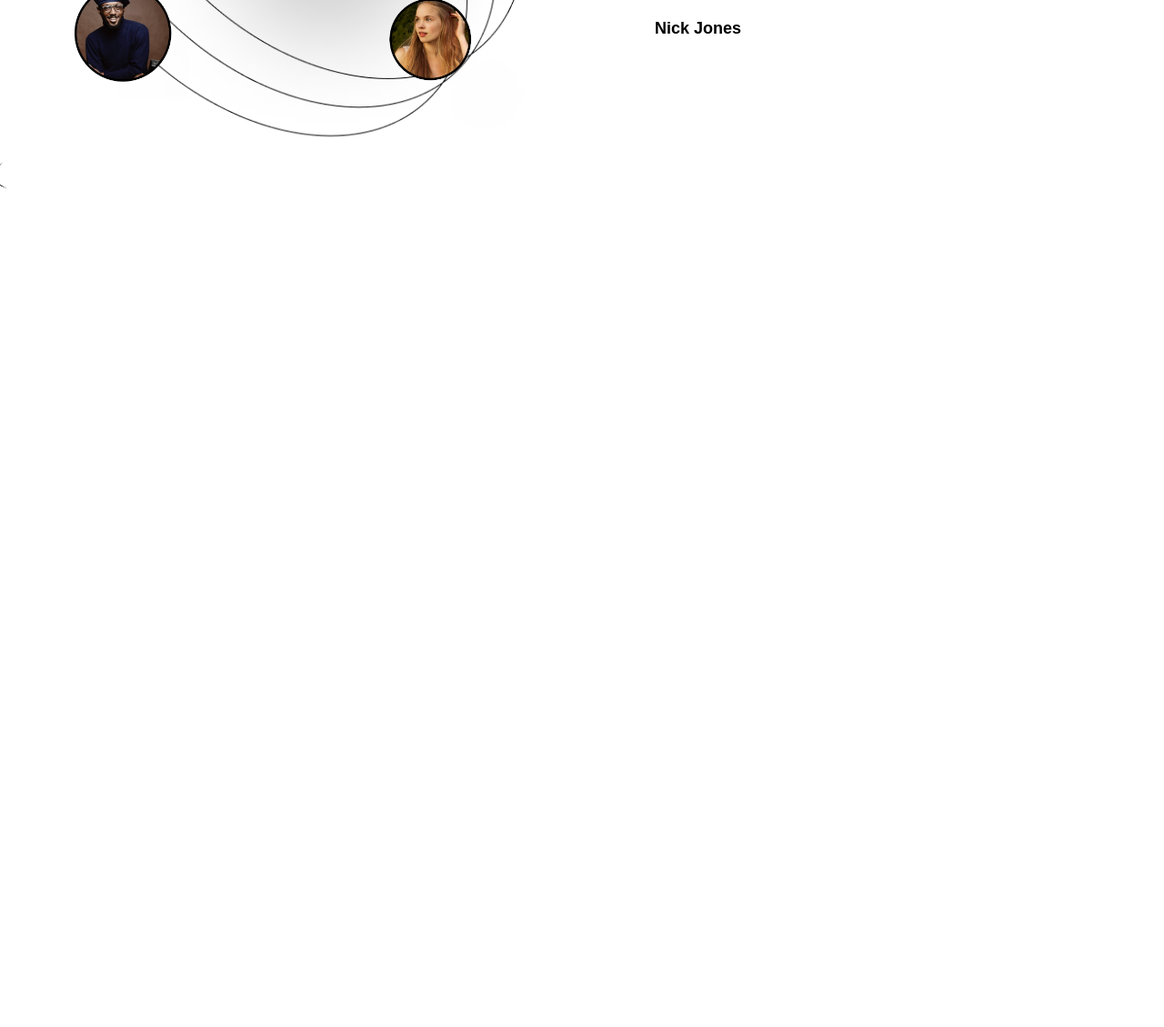
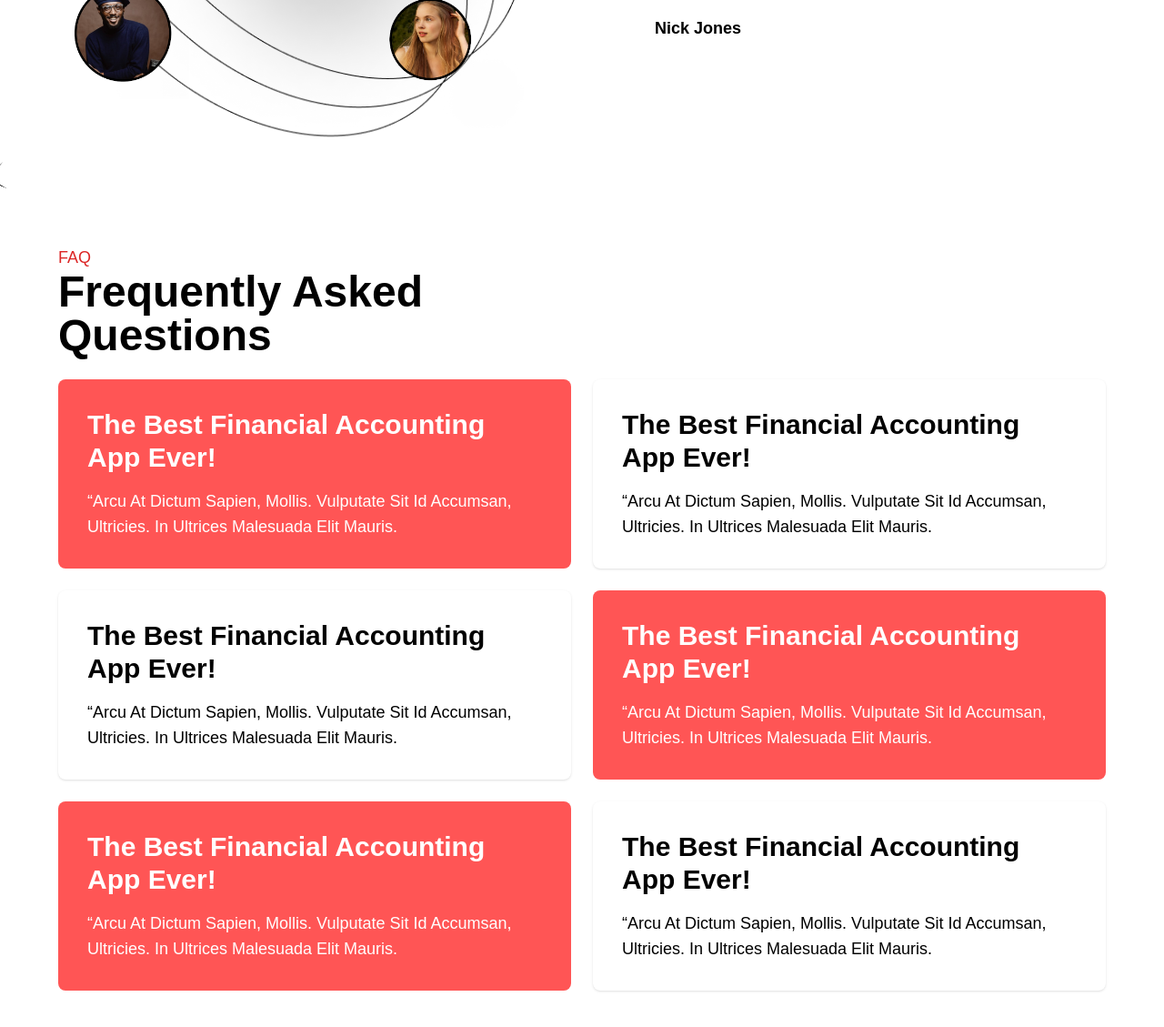
Before and after one commit to subhadip-kundu/Internship-assignment, a website: page index.html in a window 1280 px wide. Shown: the part 3518-4647 px from the top of the page at 91% size. Before the commit the page ends 3759 px from the top, so only its background shows below. Drawn offline with Linux system fonts and the light colour scheme; a web font is replaced by a local one.

Commit message:
FAQ Section done

```diff
--- a/index.html
+++ b/index.html
@@ -220,12 +220,54 @@
                     Aliquam."</p>
                 <div class="flex mt-10 float-left gap-2 items-center justify-center">
                     <img src="./asset/Group 28.png" class="cursor-pointer w-12" alt="user">
-                    <img src="./asset/Group 27.png" class="cursor-pointer w-9 opacity-55 hover:opacity-100 hover:scale-125" alt="user">
-                    <img src="./asset/Group 29.png" class="cursor-pointer w-9 opacity-55 hover:opacity-100 hover:scale-125" alt="user">
-                    <img src="./asset/Group 30.png" class="cursor-pointer w-9 opacity-55 hover:opacity-100 hover:scale-125" alt="user">
-                    <img src="./asset/Group 31.png" class="cursor-pointer w-9 opacity-55 hover:opacity-100 hover:scale-125" alt="user">
+                    <img src="./asset/Group 27.png"
+                        class="cursor-pointer w-9 opacity-55 hover:opacity-100 hover:scale-125" alt="user">
+                    <img src="./asset/Group 29.png"
+                        class="cursor-pointer w-9 opacity-55 hover:opacity-100 hover:scale-125" alt="user">
+                    <img src="./asset/Group 30.png"
+                        class="cursor-pointer w-9 opacity-55 hover:opacity-100 hover:scale-125" alt="user">
+                    <img src="./asset/Group 31.png"
+                        class="cursor-pointer w-9 opacity-55 hover:opacity-100 hover:scale-125" alt="user">
                 </div>
                 <p class="mt-5 font-semibold text-lg">Nick Jones</p>
+            </div>
+        </div>
+    </section>
+
+    <!-- FAQ section -->
+    <section class="faq max-w-6xl my-36 mx-auto">
+        <p class="text-red-600 text-lg font-medium">FAQ</p>
+        <h1 class="text-5xl font-bold mb-6">Frequently Asked <br> Questions</h1>
+        <div class="grid grid-cols-1 md:grid-cols-2 gap-6">
+            <div class="bg-[#ff5555] p-8 rounded-lg">
+                <h2 class="text-3xl font-semibold text-white">The Best Financial Accounting App Ever!</h2>
+                <p class="mt-4 text-lg text-white font-medium">“Arcu At Dictum Sapien, Mollis. Vulputate Sit Id
+                    Accumsan, Ultricies. In Ultrices Malesuada Elit Mauris.</p>
+            </div>
+            <div class="bg-white p-8 rounded-lg shadow">
+                <h2 class="text-3xl font-semibold">The Best Financial Accounting App Ever!</h2>
+                <p class="mt-4 text-lg font-medium">“Arcu At Dictum Sapien, Mollis. Vulputate Sit Id Accumsan,
+                    Ultricies. In Ultrices Malesuada Elit Mauris.</p>
+            </div>
+            <div class="bg-white p-8 rounded-lg shadow">
+                <h2 class="text-3xl font-semibold">The Best Financial Accounting App Ever!</h2>
+                <p class="mt-4 text-lg font-medium">“Arcu At Dictum Sapien, Mollis. Vulputate Sit Id Accumsan,
+                    Ultricies. In Ultrices Malesuada Elit Mauris.</p>
+            </div>
+            <div class="bg-[#ff5555] p-8 rounded-lg">
+                <h2 class="text-3xl font-semibold text-white">The Best Financial Accounting App Ever!</h2>
+                <p class="mt-4 text-lg text-white font-medium">“Arcu At Dictum Sapien, Mollis. Vulputate Sit Id
+                    Accumsan, Ultricies. In Ultrices Malesuada Elit Mauris.</p>
+            </div>
+            <div class="bg-[#ff5555] p-8 rounded-lg">
+                <h2 class="text-3xl font-semibold text-white">The Best Financial Accounting App Ever!</h2>
+                <p class="mt-4 text-lg text-white font-medium">“Arcu At Dictum Sapien, Mollis. Vulputate Sit Id
+                    Accumsan, Ultricies. In Ultrices Malesuada Elit Mauris.</p>
+            </div>
+            <div class="bg-white p-8 rounded-lg shadow">
+                <h2 class="text-3xl font-semibold">The Best Financial Accounting App Ever!</h2>
+                <p class="mt-4 text-lg font-medium">“Arcu At Dictum Sapien, Mollis. Vulputate Sit Id Accumsan,
+                    Ultricies. In Ultrices Malesuada Elit Mauris.</p>
             </div>
         </div>
     </section>
--- a/styles.css
+++ b/styles.css
@@ -100,3 +100,9 @@ header {
 .Testimonial {
   font-family: "Clash Display", sans-serif;
 }
+
+
+/* FAQ Section */
+.faq{
+  font-family: "Clash Display", sans-serif;
+}
```
Also changed, not shown: output.css.
